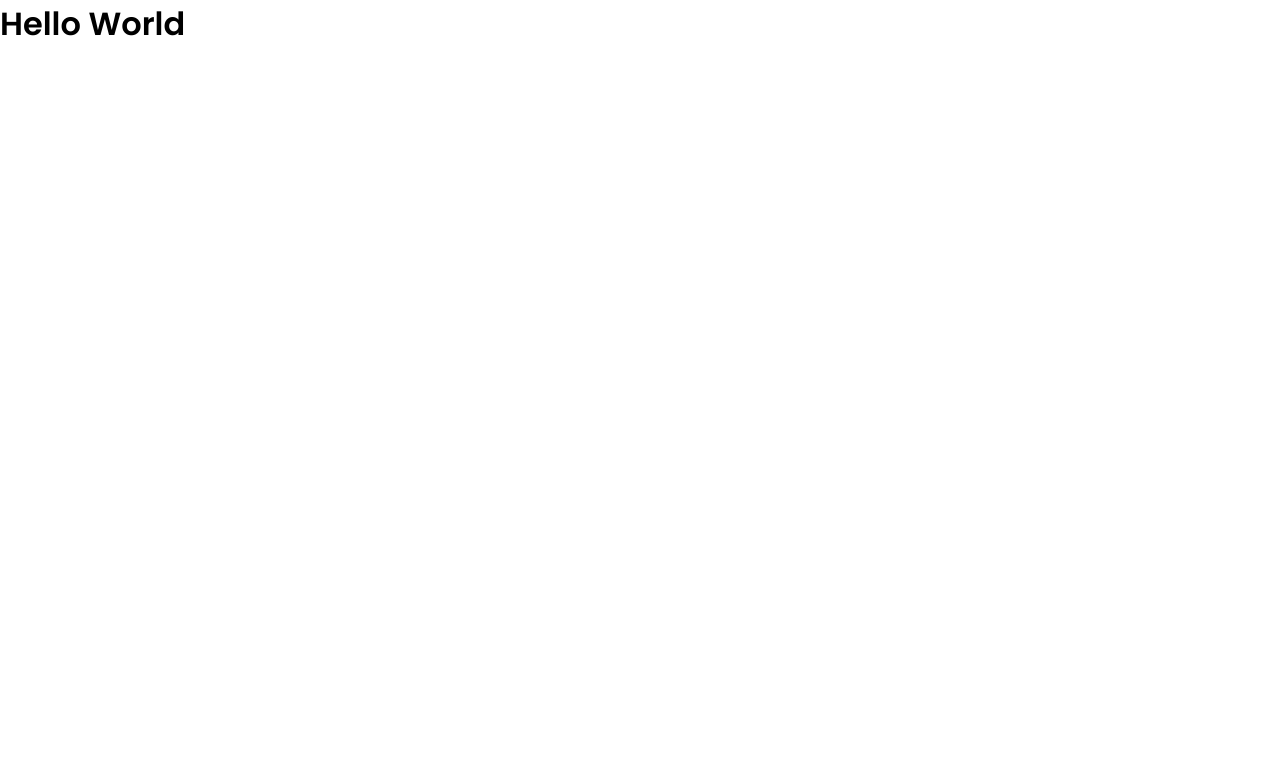
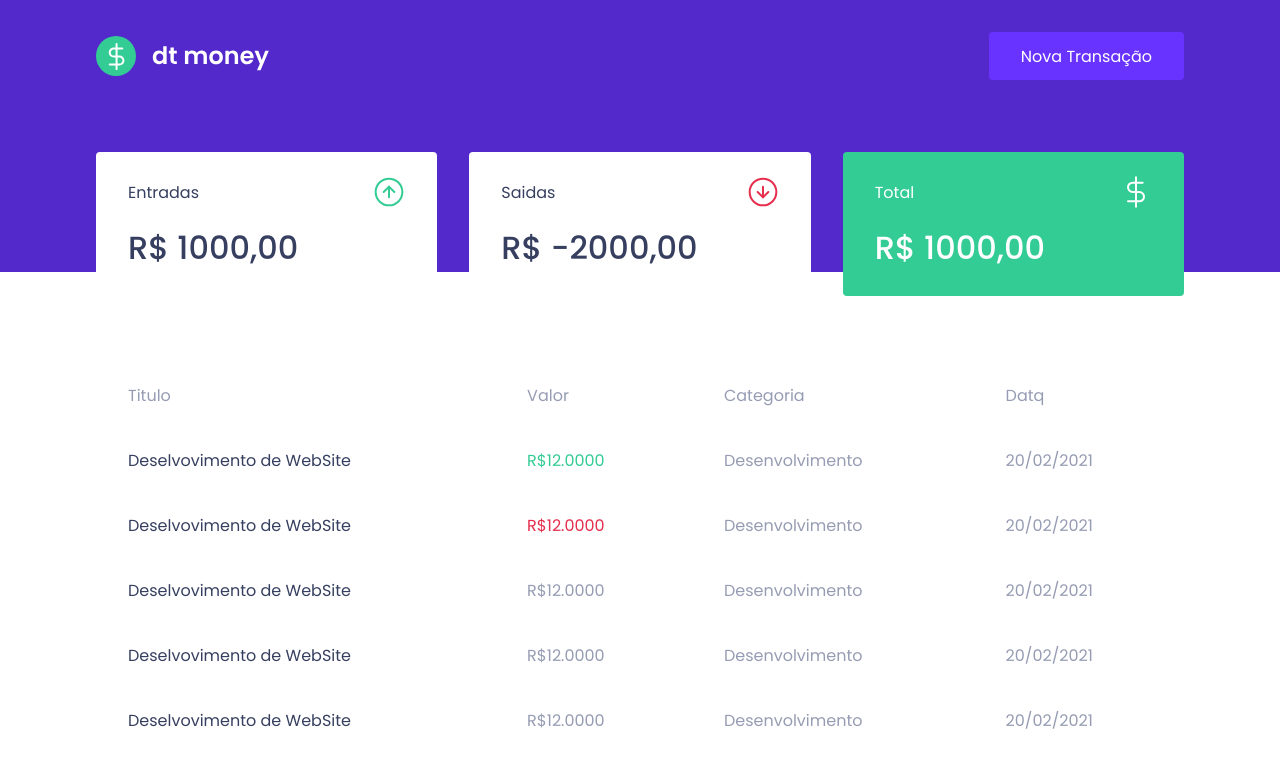
Before and after one commit to D0ugra5/DougMoney, a React (Create React App) app: page / in a window 1280 px wide. Shown: the top 768 px of the page. Built offline with nearby package versions, Linux system fonts and the light colour scheme.

Commit message:
'dougatt22-03'

```diff
--- a/public/index.html
+++ b/public/index.html
@@ -9,7 +9,7 @@
 
 
   <title>Doug Money</title>
-  <link href="https://fonts.googleapis.com/css2?family=Poppins:wght@400;600&display=swap" rel="stylesheet">
+  <link href="https://fonts.googleapis.com/css2?family=Poppins:wght@400;500;600&display=swap" rel="stylesheet">
 </head>
 
 <body>
--- a/src/App.tsx
+++ b/src/App.tsx
@@ -1,10 +1,17 @@
+import { Dashboard } from "./components/Dashboard";
+import { Header } from "./components/Header";
+
 import { GlobalStyle } from "./styles/global";
 
 export function App() {
   return (
-    <div className="App">
-  <h1>Hello World</h1>
-  <GlobalStyle></GlobalStyle>
-    </div>
+    <>
+      <Header />
+      <Dashboard/>
+
+      <GlobalStyle/>
+
+
+    </>
   );
 }
--- /dev/null
+++ b/src/components/Dashboard/index.tsx
@@ -0,0 +1,15 @@
+
+import { Summary } from "../Summary";
+import { TransactionTable } from "../TransactionTable";
+import { Container } from "./styles";
+
+
+
+export function Dashboard() {
+    return (
+<Container>
+    <Summary/>
+    <TransactionTable/>
+</Container>
+    )
+}
--- /dev/null
+++ b/src/components/Dashboard/styles.ts
@@ -0,0 +1,8 @@
+import styled from "styled-components";
+
+export const Container = styled.main`
+max-width:1120px;
+margin: 0 auto ;
+padding:2.5rem 1rem;
+
+`;
--- /dev/null
+++ b/src/components/Header/index.tsx
@@ -0,0 +1,16 @@
+import logoImg from '../../assets/logo.svg'
+import { Container, Content } from './styles'
+
+
+export function Header (){
+    return(
+        <Container>
+            <Content>
+            <img src={logoImg} alt="Doug Money"/>
+            <button type='button'>
+                Nova Transação
+            </button>
+            </Content>
+        </Container>
+    )
+}
--- /dev/null
+++ b/src/components/Header/styles.ts
@@ -0,0 +1,33 @@
+import styled from 'styled-components'
+
+export const Container = styled.header`
+background:var(--blue);
+`;
+
+
+export const Content = styled.div`
+max-width:1120px;
+margin: 0 auto;
+
+padding:2rem  1rem 12rem;
+display:flex;
+align-items:center;
+justify-content:space-between;
+
+
+
+button{
+    font-size:1rem;
+    color:#fff;
+    background:var(--blue-light);
+    border: 0;
+    padding:0 2rem;
+    border-radius: 0.25rem;
+    height:3rem;
+    transition:filter 0.2s;
+    &:hover{
+        filter:brightness(0.9);
+    }
+}
+
+`
--- /dev/null
+++ b/src/components/Summary/index.tsx
@@ -0,0 +1,41 @@
+
+import { Container } from './styles';
+import iconemeImg from '../../assets/Entradas.svg';
+import outcomeImg from '../../assets/Saidas.svg';
+import TotalImg from '../../assets/Total.svg';
+export function Summary() {
+    return (
+        <Container>
+            <div>
+                <header>
+                    <p>
+                        Entradas
+                  </p>
+                    <img src={iconemeImg} alt="" />
+                </header>
+                <strong>R$ 1000,00</strong>
+
+            </div>
+            <div>
+                <header>
+                    <p>
+                        Saidas
+                  </p>
+                    <img src={outcomeImg} alt="" />
+                </header>
+                <strong>R$ -2000,00</strong>
+
+            </div>
+            <div className="Verdinhowhite-a">
+                <header>
+                    <p>
+                        Total
+                  </p>
+                    <img src={TotalImg} alt="" />
+                </header>
+                <strong>R$  1000,00</strong>
+
+            </div>
+        </Container>
+    )
+}
--- /dev/null
+++ b/src/components/Summary/styles.ts
@@ -0,0 +1,40 @@
+import styled from "styled-components";
+
+export const Container = styled.div`
+display:grid;
+grid-template-columns:repeat(3,1fr);
+gap:2rem;
+margin-top:-10rem;
+div{
+background:var(--shape);
+padding:1.5rem 2rem;
+border-radius:0.25rem;
+color:var(--text-title);
+
+
+header{
+display:flex;
+align-items:center;
+justify-content:space-between;
+}
+
+strong{
+    display:block;
+    margin-top:1rem;
+    font-size:2rem;
+    line-height:3rem;
+    font-weight:500;
+}
+
+&.Verdinhowhite-a{
+    background:var(--green);
+    color:#fff;
+}
+
+}
+
+
+
+
+
+`;
--- /dev/null
+++ b/src/components/TransactionTable/index.tsx
@@ -0,0 +1,73 @@
+import { Container } from "./styles";
+
+
+export function TransactionTable() {
+    return (
+  <Container>
+      <table>
+          <thead>
+              <tr>
+              <th>Titulo</th>
+              <th>Valor</th>
+              <th>Categoria</th>
+              <th>Datq</th>
+              </tr>
+          </thead>
+
+
+          <tbody>
+              <tr>
+                  <td className='Text-title'>
+                      Deselvovimento de WebSite
+
+                  </td>
+                  <td className='Entrada'>R$12.0000</td>
+                  <td>Desenvolvimento</td>
+                  <td>20/02/2021</td>
+
+              </tr>
+              <tr>
+                  <td>
+                      Deselvovimento de WebSite
+
+                  </td>
+                  <td className='Saida'>R$12.0000</td>
+                  <td>Desenvolvimento</td>
+                  <td>20/02/2021</td>
+
+              </tr>
+              <tr>
+                  <td>
+                      Deselvovimento de WebSite
+
+                  </td>
+                  <td>R$12.0000</td>
+                  <td>Desenvolvimento</td>
+                  <td>20/02/2021</td>
+
+              </tr>
+              <tr>
+                  <td>
+                      Deselvovimento de WebSite
+
+                  </td>
+                  <td>R$12.0000</td>
+                  <td>Desenvolvimento</td>
+                  <td>20/02/2021</td>
+
+              </tr>
+                <tr>
+                  <td>
+                      Deselvovimento de WebSite
+
+                  </td>
+                  <td>R$12.0000</td>
+                  <td>Desenvolvimento</td>
+                  <td>20/02/2021</td>
+
+              </tr>
+          </tbody>
+      </table>
+  </Container>
+    )
+}
--- /dev/null
+++ b/src/components/TransactionTable/styles.ts
@@ -0,0 +1,49 @@
+import styled from "styled-components";
+
+export const Container = styled.div`
+
+margin-top:4rem;
+
+table{
+    width:100%;
+    border-spacing:0 0.5rem;
+
+
+    th{
+        color: var(--text-body);
+        font-weight:400;
+        padding:1rem 2rem ;
+        text-align:left;
+        line-height:1.5rem
+    }
+
+
+    td{
+        padding: 1rem 2rem;
+        border:0;
+        background:var(--shape);
+        color:var(--text-body);
+        border-radius:0.25rem;
+
+
+
+&:first-child{
+    color:var(--text-title);
+}
+
+
+&.Entrada{
+    color:var(--green);
+}
+&.Saida{
+    color:var(--red);
+}
+
+
+    }
+
+
+
+}
+
+`
--- a/src/styles/global.ts
+++ b/src/styles/global.ts
@@ -2,13 +2,14 @@
 
 export const GlobalStyle = createGlobalStyle`
 :root{
+    --green:#33cc95;
     --background:#f0f2f5;
-    --red:#e52e4d
+    --red:#e52e4d;
     --blue:#5429cc;
     --blue-light:#6933ff;
     --text-title:#363f5f;
     --text-body:#969cb3;
-    --shape: #ffffff
+    --shape: #ffffff;
 }
 *{
     margin:0;
```
Also changed, not shown: src/assets/Saidas.svg (renamed from src/assets/Saídas.svg), 1 other file (tests, documents, lock files or other folders).
